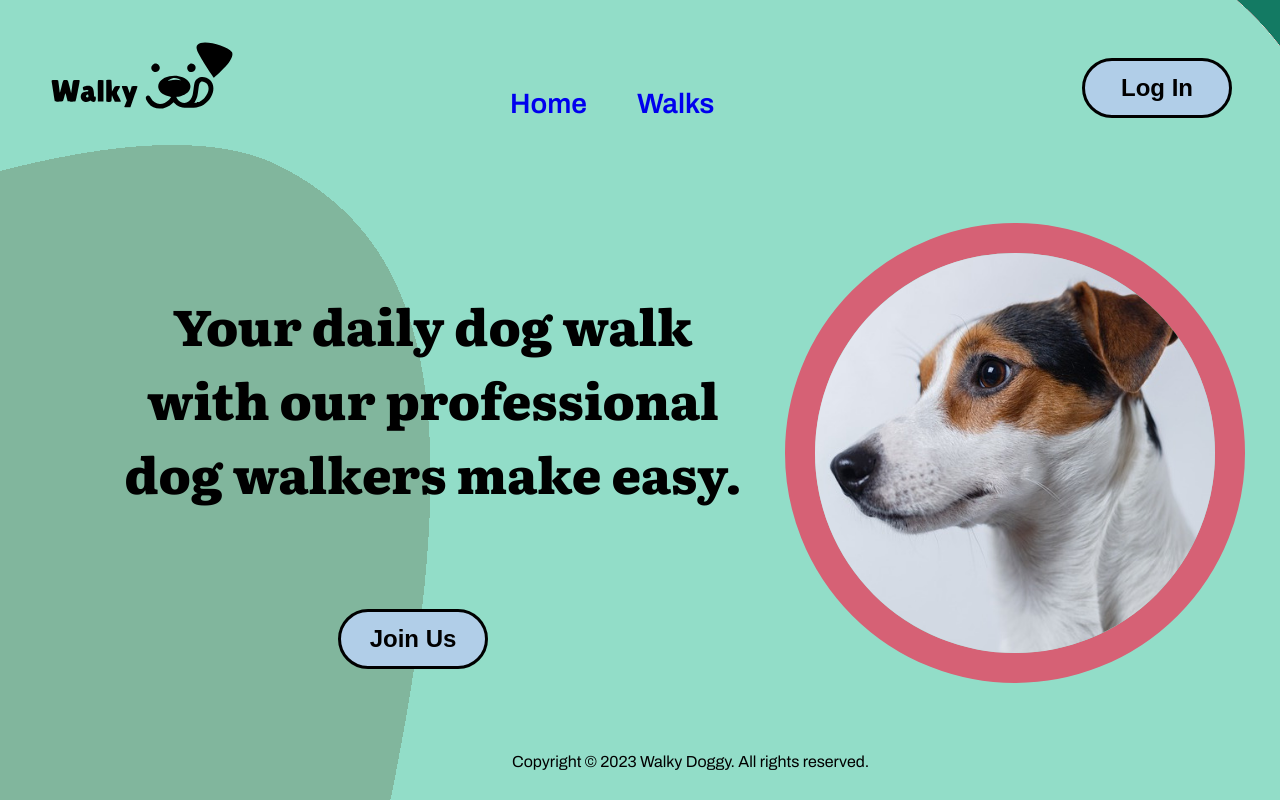
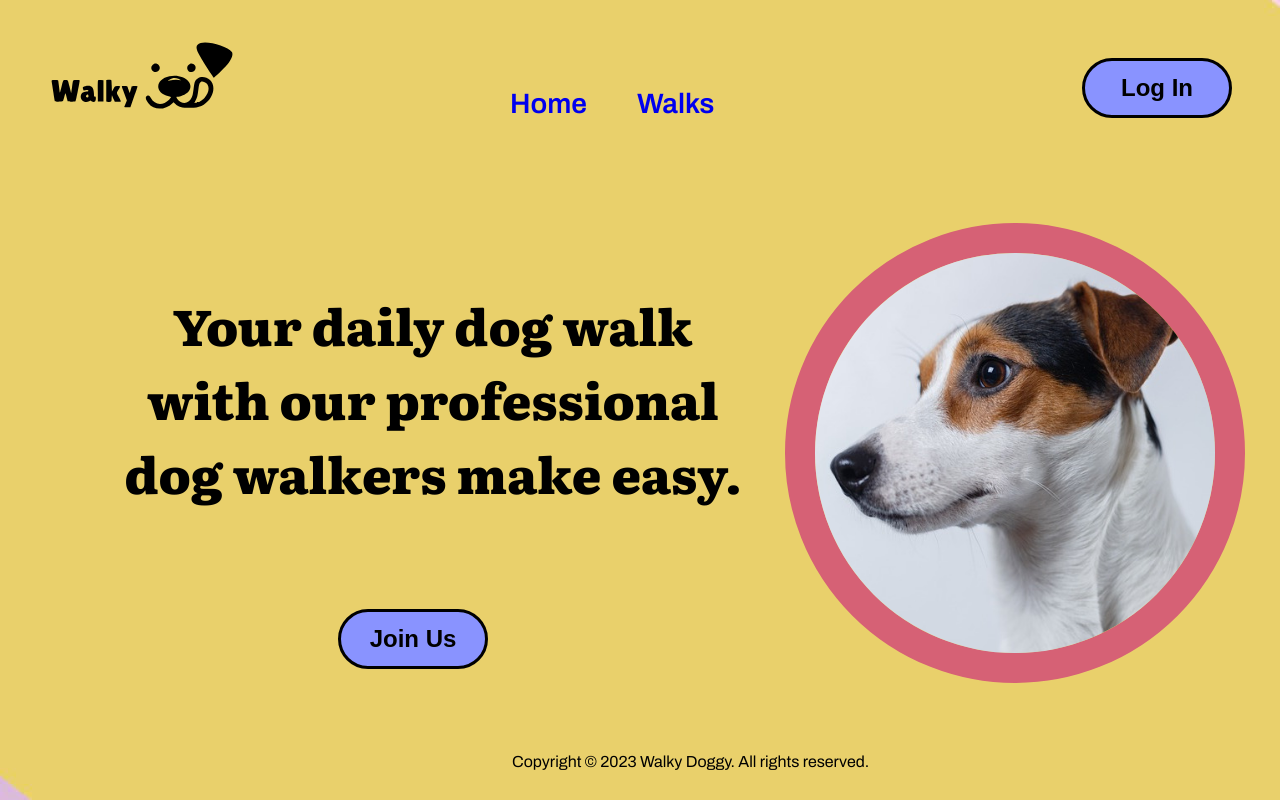
Before and after one commit to yiyingko/walky-doggy2, a Next.js app: page / in a window 1280 px wide. Built offline with nearby package versions, Linux system fonts and the light colour scheme.

Commit message:
modify background and btns

```diff
--- a/app/globals.css
+++ b/app/globals.css
@@ -1,6 +1,6 @@
 /* base styles */
 body {
-    background-image: url('../public/background-2.png');
+    background-image: url('../public/background-2.jpg');
 }
 
 /*Navbar*/
@@ -34,7 +34,7 @@ nav {
 .nav-btn {
     width: 150px;
     height: 60px;
-    background-color: #b1cee8;
+    background-color: #8993ff;
     color: black;
     border-radius: 40px;
     font-size: 24px;
```
Also changed, not shown: public/background-2.jpg (added), public/background-2.png (deleted).
